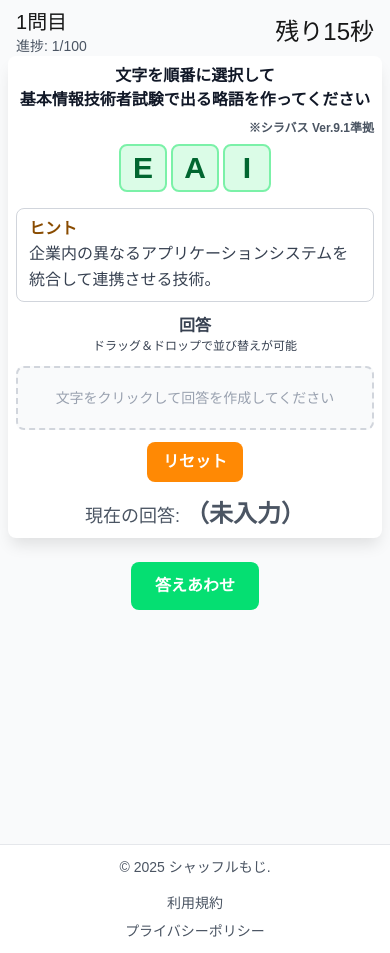
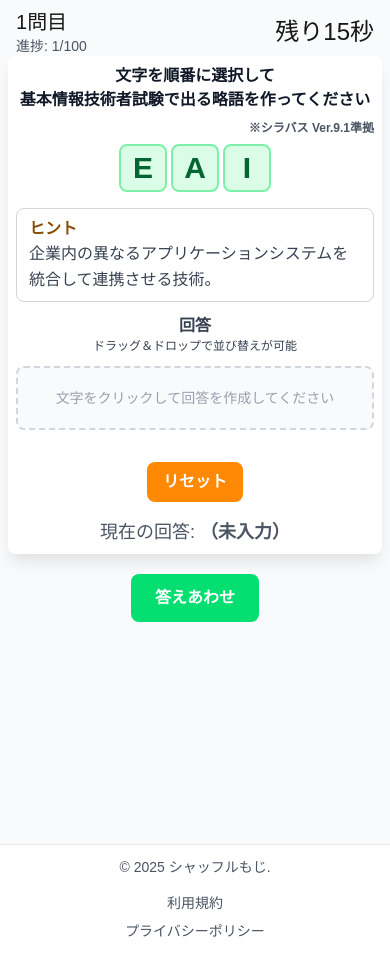
Before and after one commit to koza-ken/shufflemoji, a Next.js app: page /game/1 in a window 390 px wide. Built offline with nearby package versions, Linux system fonts and the light colour scheme; no server answers.

Commit message:
fix:デザイン調整（リセットボタン）

```diff
--- a/components/GamePageContent.tsx
+++ b/components/GamePageContent.tsx
@@ -172,7 +172,7 @@ const GameLogic = () => {
       {/* メインゲーム画面 */}
       <div className="w-full max-w-2xl mx-auto px-2 sm:py-2">
         {/* バラバラの文字表示エリア */}
-        <div className="bg-white rounded-lg shadow-lg p-2 sm:px-6 sm:py-4 mb-6">
+        <div className="bg-white rounded-lg shadow-lg p-2 sm:px-6 sm:py-4 mb-5 sm:mb-6">
           {mode === 'html-css' ? (
             <HTMLCSSQuestion />
           ) : mode === 'ruby' ? (
@@ -190,7 +190,7 @@ const GameLogic = () => {
             <div className="text-center mt-3">
               <button
                 onClick={handleReset}
-                className="bg-orange-400 hover:bg-orange-500 text-white font-bold py-2 px-4 mb-2 sm:m-1 rounded-lg"
+                className="bg-orange-400 hover:bg-orange-500 text-white font-bold py-2 px-4 m-1 mt-5 sm:m-1 rounded-lg"
               >
                 リセット
               </button>
@@ -198,10 +198,10 @@ const GameLogic = () => {
           )}
 
           {/* 現在の回答文字列表示 */}
-          <div className="mt-2 sm:mt-2 text-center">
+          <div className="mt-3 text-center">
             <p className="text-lg text-gray-600">
               現在の回答:{' '}
-              <span className="font-bold text-2xl">
+              <span className="font-bold text-lg">
                 {currentAnswer || '（未入力）'}
               </span>
             </p>
```
